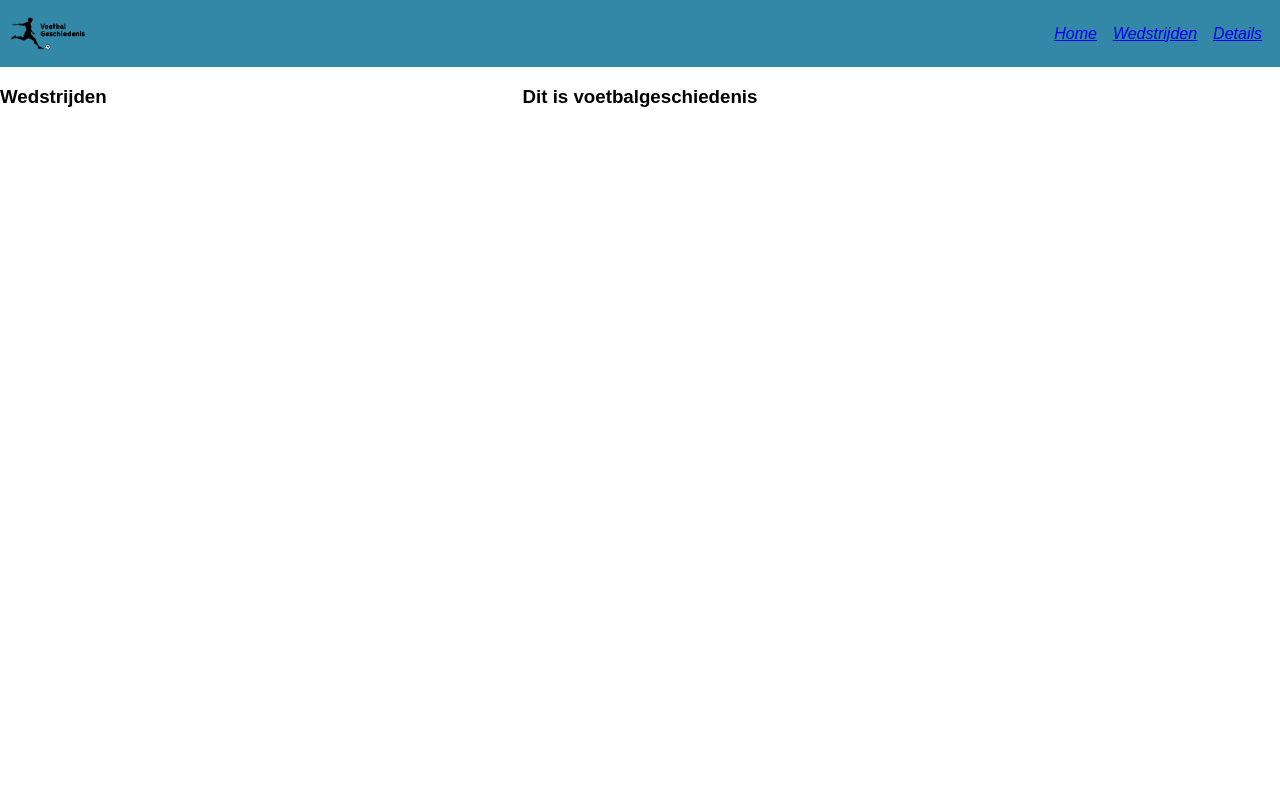
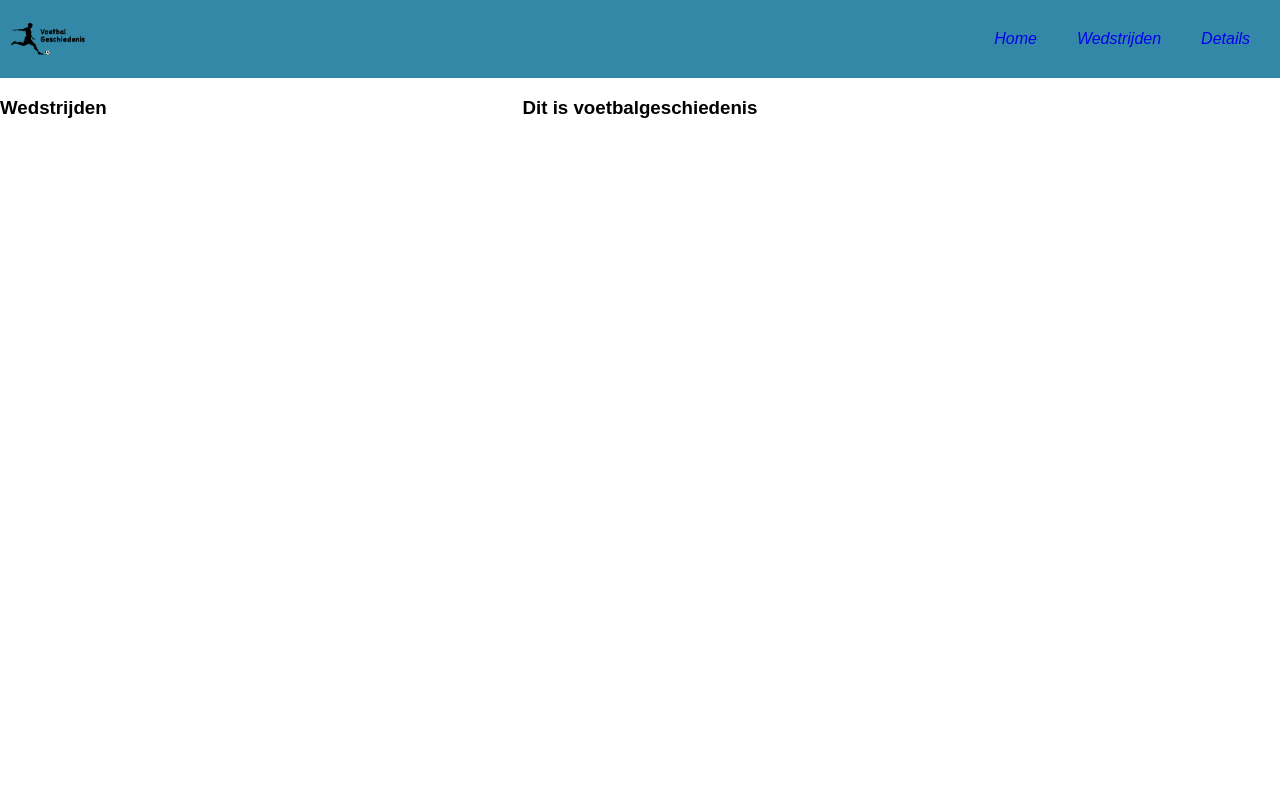
Before and after one commit to RobbertBons/Voetbalgeschiedenis, an Angular app in the folder Voetbalgeschiedenis/: page / in a window 1280 px wide. Shown: the top 800 px of the page. Built offline with nearby package versions, Linux system fonts and the light colour scheme.

Commit message:
css van nav aanpassen

```diff
--- a/Voetbalgeschiedenis/src/app/app.component.scss
+++ b/Voetbalgeschiedenis/src/app/app.component.scss
@@ -30,3 +30,7 @@ main{
 .content{
     grid-area: con;
 }
+
+.log{
+    grid-area: logo;
+}
--- a/Voetbalgeschiedenis/src/app/nav/nav.component.scss
+++ b/Voetbalgeschiedenis/src/app/nav/nav.component.scss
@@ -26,8 +26,10 @@ nav{
 
    li a{
      display: block;
-     padding: 8px;
+     padding: 10px;
      background-color: $background;
+     text-decoration: none;
+     margin: 10px;
    }
 
    img{
```
